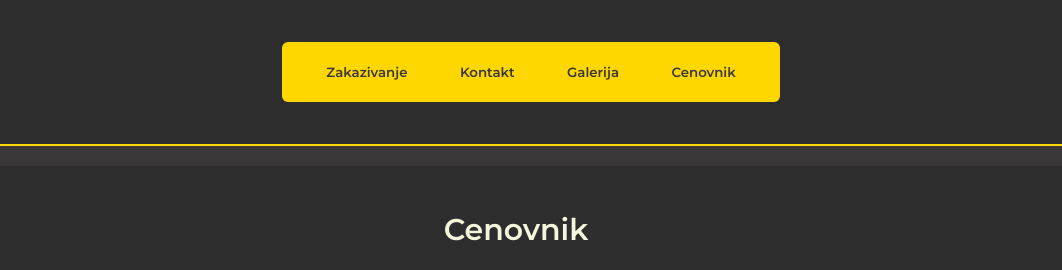
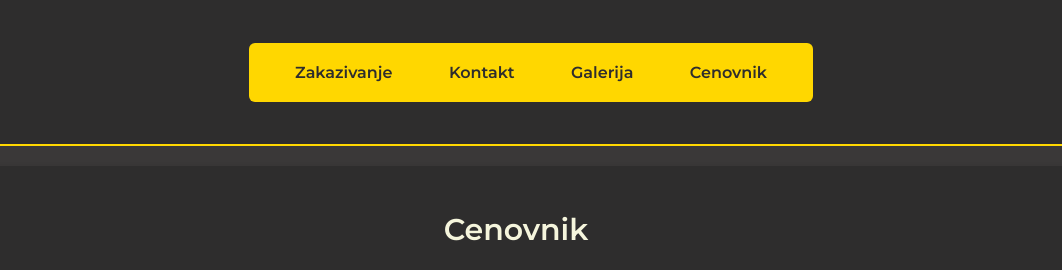
Before and after one commit to Panticcc3/Panta-rei, a plain HTML site: page frontend/index.html in a window 1280 px wide. Shown: the top 270 px of the page, 124-1186 px from the left. Drawn offline with Linux system fonts and the light colour scheme.

Commit message:
Ispravljen css

```diff
--- a/frontend/index.css
+++ b/frontend/index.css
@@ -1,3 +1,6 @@
+html {
+  scroll-behavior: smooth;
+}
 /*Stajlovi za sve*/
 body {
   background-color: #3a3838;
@@ -35,6 +38,50 @@ h3 {
   font-family: "Montserrat", sans-serif;
   color: #f5f5dc;
 }
+/* Osnovni stil za linkove u headeru */
+header .button-header a {
+  color: #2e2d2d; /* tamna boja teksta da se vidi na zlatnoj pozadini */
+  text-decoration: none;
+  font-family: "Montserrat", sans-serif;
+  font-weight: 600;
+  padding: 10px 18px;
+  margin: 0 8px;
+  border-radius: 6px;
+  position: relative;
+  transition: all 0.3s ease;
+  display: inline-block;
+}
+
+/* Hover efekat - invertuj boje */
+header .button-header a:hover {
+  background-color: #2e2d2d; /* tamna pozadina */
+  color: #ffd700; /* zlatna slova */
+  transform: translateY(-2px);
+}
+
+/* Active (kliknuto) */
+header .button-header a:active {
+  background-color: #1c1c1c; /* još tamnija pozadina */
+  color: #ffd700; /* zlatna slova */
+  transform: scale(0.95);
+}
+
+/* Underline animacija */
+header .button-header a::after {
+  content: "";
+  position: absolute;
+  left: 0;
+  bottom: -4px;
+  width: 0%;
+  height: 2px;
+  background-color: #2e2d2d; /* underline tamna da se vidi na zlatnoj */
+  transition: width 0.3s ease;
+}
+
+header .button-header a:hover::after {
+  width: 100%;
+}
+
 /* HEADER */
 header {
   padding: 20px;
--- a/frontend/index.html
+++ b/frontend/index.html
@@ -22,10 +22,10 @@
         />
       </div>
       <div class="button-header">
-        <button>Zakazivanje</button>
-        <button>Kontakt</button>
-        <button>Galerija</button>
-        <button>Cenovnik</button>
+        <a href="#zakazivanje">Zakazivanje</a>
+        <a href="#kontakt">Kontakt</a>
+        <a href="#galerija">Galerija</a>
+        <a href="#cenovnik">Cenovnik</a>
       </div>
       <div class="ikonica">
         <a href="https://www.instagram.com/pantarei_barbershop/">
@@ -34,7 +34,7 @@
       </div>
     </header>
 
-    <section class="cenovnik">
+    <section id="cenovnik" class="cenovnik">
       <h2>Cenovnik</h2>
       <div>
         <table>
@@ -62,7 +62,7 @@
       </div>
     </section>
 
-    <section class="galerija">
+    <section id="galerija" class="galerija">
       <h2>Galerija</h2>
       <div class="slike-galerija">
         <img src="Photos/Slika 1.png" alt="Frizura 1" />
@@ -72,7 +72,7 @@
       </div>
     </section>
 
-    <section class="zakazivanje">
+    <section id="zakazivanje" class="zakazivanje">
       <h2>Zakazivanje</h2>
       <form>
         <label for="dan">Izaberi dan:</label>
@@ -94,7 +94,7 @@
       </form>
     </section>
 
-    <section class="kontakt">
+    <section id="kontakt" class="kontakt">
       <div class="kontakt-forma">
         <h1>Stupimo u kontakt!</h1>
         <h2>Vaši podaci</h2>
```
